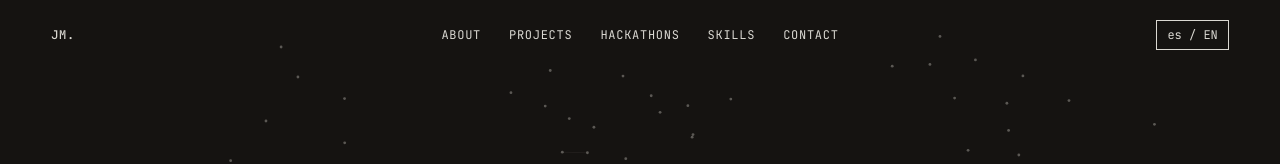
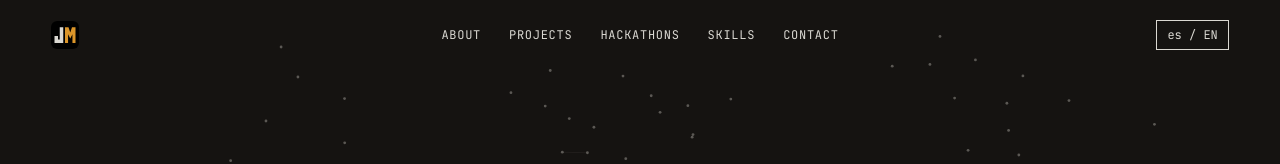
Before and after one commit to JuanMiguelAbellan/portfolio, a React (Vite) app: page / in a window 1280 px wide. Shown: the top 164 px of the page. Built offline with nearby package versions, Linux system fonts and the light colour scheme.

Commit message:
Logo del nav: favicon en vez de "JM."
El icono queda fuera del mix-blend-mode:difference del nav (isolation
+ blend normal) para que no se invierta con lo que haya detrás — ya
tiene su propio contraste resuelto, a diferencia del texto.

```diff
--- a/src/themes/latente/HeaderLatente.css
+++ b/src/themes/latente/HeaderLatente.css
@@ -17,8 +17,20 @@
 }
 
 .hl_nav_logo {
-  font-weight: 500;
   justify-self: start;
+  display: flex;
+  align-items: center;
+  /* El logo no debe invertirse con el mix-blend-mode:difference del
+     nav (eso es para que el texto se lea sobre cualquier fondo; el
+     icono ya tiene su propio contraste resuelto). isolate + blend
+     normal lo saca del grupo de mezcla del nav. */
+  isolation: isolate;
+  mix-blend-mode: normal;
+}
+
+.hl_nav_logo img {
+  display: block;
+  border-radius: 6px;
 }
 
 .hl_nav_enlaces {
--- a/src/themes/latente/HeaderLatente.jsx
+++ b/src/themes/latente/HeaderLatente.jsx
@@ -6,7 +6,9 @@ export default function HeaderLatente() {
 
   return (
     <nav className="hl_nav mono">
-      <a href="#top" className="hl_nav_logo">JM.</a>
+      <a href="#top" className="hl_nav_logo">
+        <img src="/favicon.svg" alt="Juan Miguel Abellán" width="28" height="28" />
+      </a>
       <div className="hl_nav_enlaces">
         <a href="#sobre-mi">{t.nav.about}</a>
         <a href="#proyectos">{t.nav.projects}</a>
```
